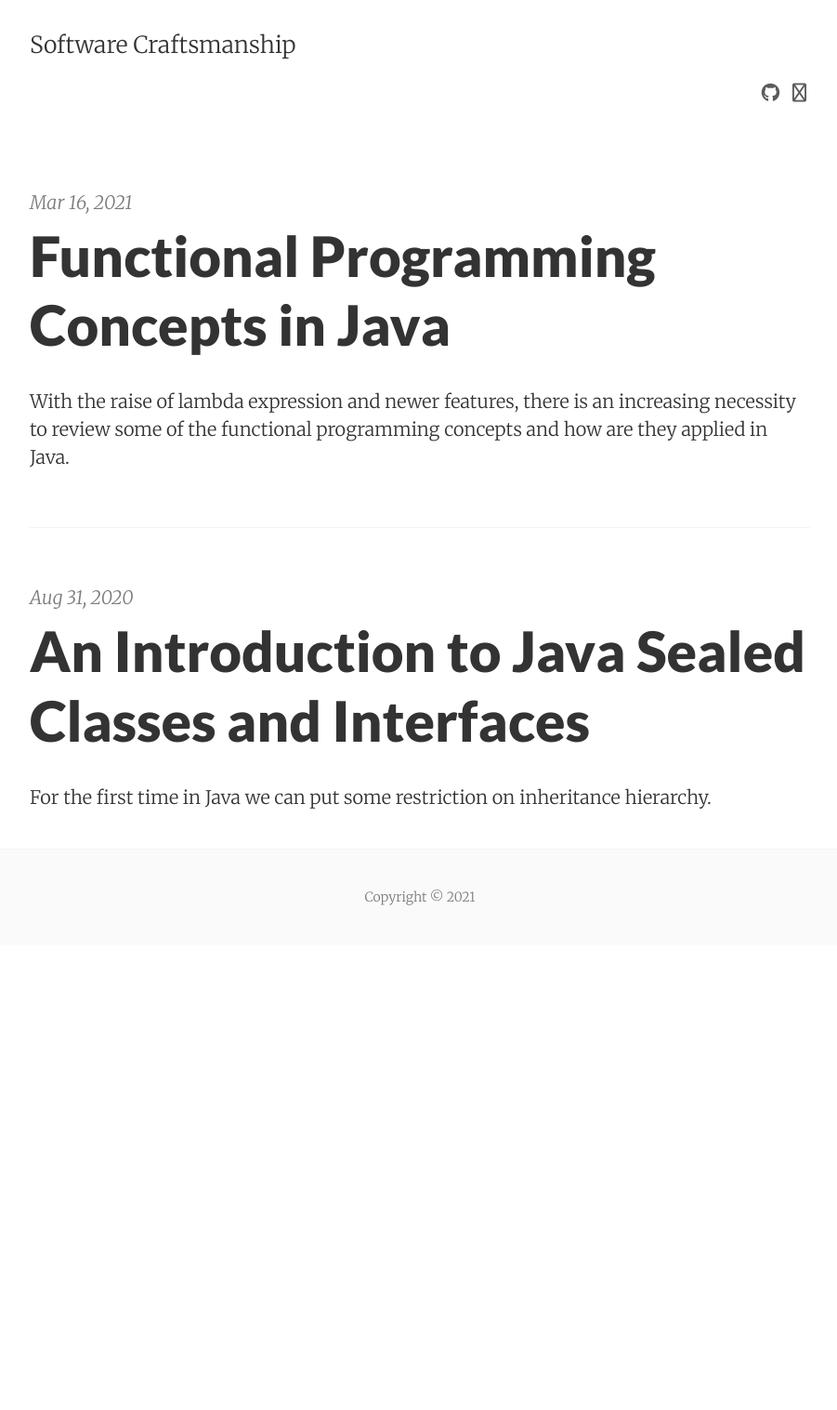
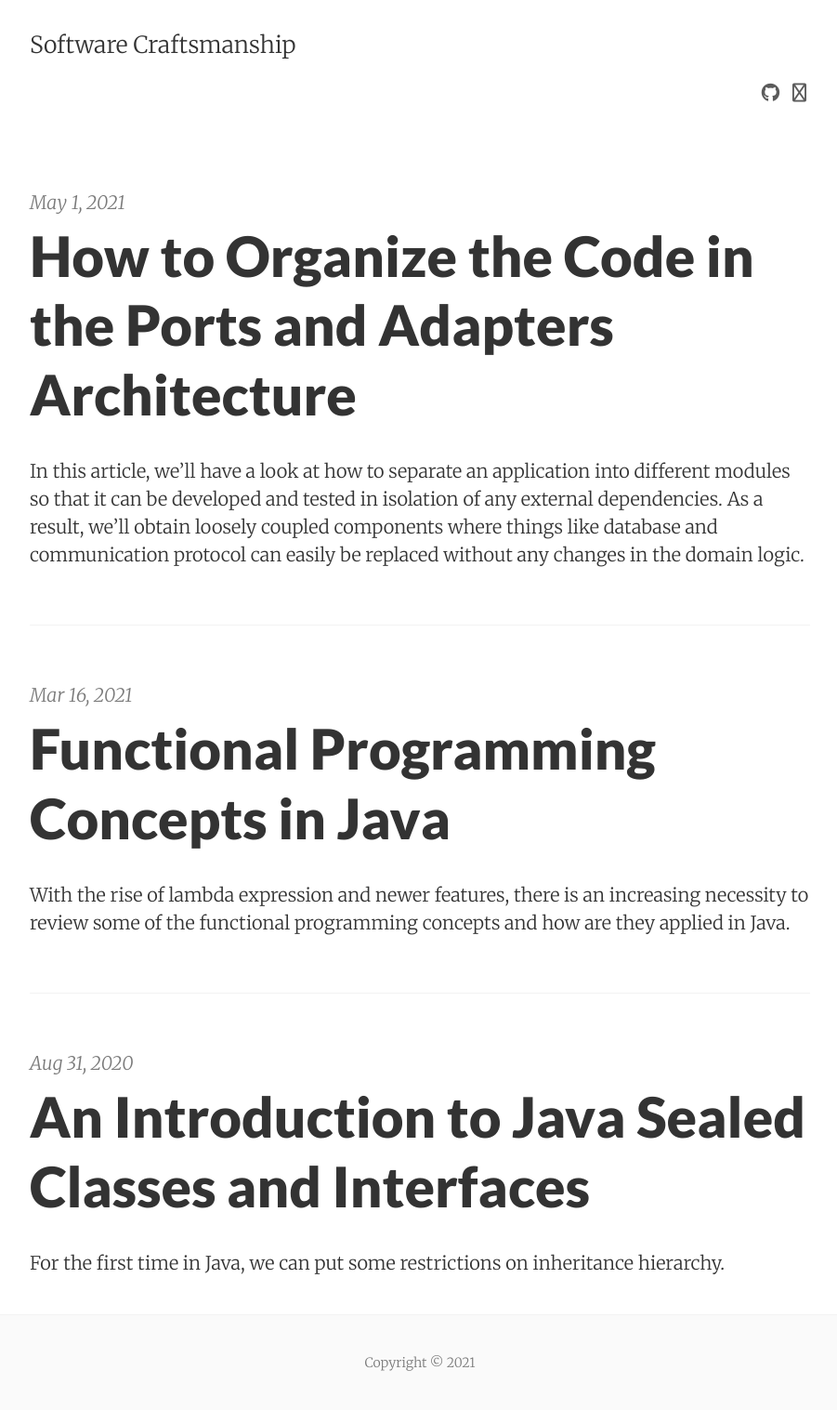
Before and after one commit to apulbere/apulbere.github.io, a Jekyll site: the page built from index.html, in a window 1280 px wide. Shown: the whole page at 93% size, without its empty margins (188-1089 px from the left). Built offline with Jekyll 4.4.1, drawn with Linux system fonts in a browser that asks for light colours; nearby versions of some CDN libraries; the list of posts is cut into pages by our own code; before the commit the page ends 1017 px from its top, so only the background shows below that.

Commit message:
ports and adapters article

````diff
--- a/_posts/2020-08-31-java-sealed-class.md
+++ b/_posts/2020-08-31-java-sealed-class.md
@@ -4,11 +4,11 @@ title: An Introduction to Java Sealed Classes and Interfaces
 tags: [jep-360, sealed class, sealed interface, java 15, preview feature]
 ---
 
-For the first time in Java we can put some restriction on inheritance hierarchy.
+For the first time in Java, we can put some restrictions on inheritance hierarchy.
 
 ### Sealed class syntax
 
-In order to have explicit control over the extensibility of a class we use identifier ```sealed``` and then ```permits``` to specify the set of classes allowed to extend:
+To have explicit control over the extensibility of a class we use identifier ```sealed``` and then ```permits``` to specify the set of classes allowed to extend:
 
 ```java
 
@@ -37,10 +37,10 @@ final class AfterReturningAdvice extends AfterAdvice {
 
 There are some basic rules to keep in mind:
 
-* subclasses are required to specify ```non-sealed``` if class can be extended further, ```final``` or ```sealed```
-* permited subclasses must directly extend the sealed class
+* subclasses are required to specify ```non-sealed``` if a class can be extended further, ```final``` or ```sealed```
+* permitted subclasses must directly extend the sealed class
 * ```permits``` is optional if classes are found in the same source file
-* permitted direct subclasses must reside in the same package if superclass is in unnamed module
+* permitted direct subclasses must reside in the same package if the superclass is in an unnamed module
 * permitted direct subclasses can reside in different packages only when we have a named module, meaning we declare a ```module-info.java``` with appropriate content
 
 ### Advantages of using sealed class or interface
@@ -64,7 +64,7 @@ String signal(TrafficLight trafficLight) {
 }
 ```
 
-The above code snippet when compiled throws the error message ```"switch expression does not cover all possible input values"```, because the values of ```TrafficLight``` are known beforehand and compiler detects that one case is not handled.
+The above code snippet when compiled throws the error message ```"switch expression does not cover all possible input values"```, because the values of ```TrafficLight``` are known beforehand and the compiler detects that one case is not handled.
 
 When it comes to inheritance and [pattern matching](https://cr.openjdk.java.net/~briangoetz/amber/pattern-match.html){:target="_blank"}, a feature which is due sometime in the next releases, we'll be able to get rid of traditional if-else chain and use a more elegant _switch expression_:
 
@@ -90,11 +90,11 @@ if (advice instanceof BeforeAdvice ba) {
 
 Next advantage is about __restricting the use of a superclass or interface__. Some people already struggled with [similar](https://stackoverflow.com/questions/451182/stopping-inheritance-without-using-final){:target="_blank"} problem in the past and came with rather wacky solutions (e.g. _Do not inherit, please_).
 
-It's especially useful when the API knows how to deal only with a set of predefined subclasses. Moreover, the developer doesn't have to do defensive programming, like we saw in previous example.
+It's especially useful when the API knows how to deal only with a set of predefined subclasses. Moreover, the developer doesn't have to do defensive programming, as we saw in the previous example.
 
 ### Restrictions
 
-If an interface is declared as sealed we cannot use it as lambda expression or create an anonymous class. Like `final`, `sealed` property and its list of permitted subtypes, are defined in the classfile so that it can be enforced at runtime:
+If an interface is declared as sealed we cannot use it as a lambda expression or create an anonymous class. Like `final`, `sealed` property and its list of permitted subtypes, are defined in the class file so that it can be enforced at runtime:
 
 ```java
 public sealed interface Period permits Hour, Day, Week, Month {
@@ -116,11 +116,11 @@ public sealed interface Period permits Hour, Day, Week, Month {
 }
 ```
 
-Also, be aware that you cannot mock a sealed type using Mockito framework (so far).
+Also, be aware that you cannot mock a sealed type using the Mockito framework (so far).
 
 ### Example
 
-Let's suppose we want to iterate over a list using the well known head-tail method. Of course it can be implemented in various ways, but for the sake of example we'll do it with the help of a sealed interface:
+Let's suppose we want to iterate over a list using the well-known head-tail method. Of course, it can be implemented in various ways, but for the sake of example we'll do it with the help of a sealed interface:
 
 ```java
 import java.util.List;
@@ -184,7 +184,7 @@ grapes
 
 ### Conclusion
 
-Without a doubt, starting with Java 15 we'll give more consideration to whatever a class should be open for extension or sealed upon creation. The decision relies on the purpose of the class, be it code reuse, modeling various types that exist in a domain or defending the integrity of an API.
+Without a doubt, starting with Java 15 we'll give more consideration to whatever a class should be open for extension or sealed upon creation. The decision relies on the purpose of the class, be it code reuse, modeling various types that exist in a domain, or defending the integrity of an API.
 
 #### Bibliography
 
--- a/_posts/2021-03-16-java-functional-programming-concepts.md
+++ b/_posts/2021-03-16-java-functional-programming-concepts.md
@@ -4,11 +4,11 @@ title: Functional Programming Concepts in Java
 tags: [java 16, functional programming]
 ---
 
-With the raise of lambda expression and newer features, there is an increasing necessity to review some of the functional programming concepts and how are they applied in Java.
+With the rise of lambda expression and newer features, there is an increasing necessity to review some of the functional programming concepts and how are they applied in Java.
 
 ### Currying
 
-Currying is the process of turning a function with multiple arguments into a function with less arguments. For example, we can turn an addition between three numbers into a single argument function:
+Currying is the process of turning a function with multiple arguments into a function with fewer arguments. For example, we can turn an addition between three numbers into a single argument function:
 
 ```java
 Function<Integer, Function<Integer, Function<Integer, Integer>>> abc = a -> b -> c -> a + b + c;
@@ -39,7 +39,7 @@ Function<String, String> buildSafeUrl() {
 }
 ```
 
-In previous example `buildUrl` is also called first order while `buildSafeUrl` - higher order function. The definition of later one says that it should have at least one function as argument or return a function. This opens a whole new world of possibilities, like **lazy evaluation**, code reuse and function composition.
+In the previous example, `buildUrl` is also called first-order while `buildSafeUrl` - higher-order function. The definition of later one says that it should have at least one function as an argument or return a function. This opens a whole new world of possibilities, like **lazy evaluation**, code reuse, and function composition.
 
 Let's imagine we have the following structure of records / classes:
 
@@ -69,9 +69,9 @@ String plugType = Optional.of(new Car(null))
 assert plugType == null;
 ```
 
-Spoiler alert, it's wrong to use `Optional`. The only valid usage of `Optional` is as return value in a method as confirmed by API note from JavaDoc. Not to mention that we didn't create disposable wrapper objects for null check before Java 8 and there is no reason whatsoever to do these days.
+Spoiler alert, it's wrong to use `Optional`. The only valid usage of `Optional` is as a return value in a method as confirmed by API note from JavaDoc. Not to mention that we didn't create disposable wrapper objects for null check before Java 8 and there is no reason whatsoever to do these days.
 
-We can solve this task by creating a null safe (higher order) function:
+We can solve this task by creating a null safe (higher-order) function:
 
 ```java
 interface NullSafeFunction<T, R> extends Function<T, R> {
--- /dev/null
+++ b/_posts/2021-05-01-ports-and-adapters.md
@@ -0,0 +1,130 @@
+---
+layout: post
+title: How to Organize the Code in the Ports and Adapters Architecture
+tags: [java, hexagonal architecture, maven modules]
+---
+
+In this article, we'll have a look at how to separate an application into different modules so that it can be developed and tested in isolation of any external dependencies. As a result, we'll obtain loosely coupled components where things like database and communication protocol can easily be replaced without any changes in the domain logic.
+
+First of all, let's introduce a user story so that the domain logic of the example will be clear from the start:
+
+<table>
+    <tbody>
+        <tr>
+            <td>
+                <b>User Story</b>
+                <br><br>
+                <i>As a</i> client of the bookshop
+                <br>
+                <i>I want</i> to be able to look up books by title
+                <br>
+                <i>So that</i> I can choose the one I like
+            </td>
+        </tr>
+        <tr>
+            <td>
+                <b>Acceptance Criteria</b>
+                <br><br>
+                <i>Given</i> a collection of books
+                <br>
+                <i>When</i> the user types a title
+                <br>
+                <i>Then</i> all books matching that title will be returned
+            </td>
+        </tr>
+    </tbody>
+</table>
+
+Is natural that the first module we create, _bookshop-domain_, is the one that holds domain DTOs and secondary ports (secondary, because the application itself triggers the calls to other systems).
+
+As per the bookshop example, we'll need one _record_ to hold all book's fields:
+
+```java
+public record Book(UUID id, String title, List<String> authors) {
+
+}
+```
+ And another record for search criteria:
+```java
+public record BookSearchCriteria(String title) {
+
+}
+```
+The secondary port _BookRepository_ is an interface that declares a method for obtaining all the shop's books:
+
+```java
+public interface BookRepository {
+
+    List<Book> findAll();
+
+}
+```
+Note that all the classes we just defined are not tied in any way to any framework's specific classes, interfaces, or annotations. For example, _Book_ is annotated neither with _javax.persistence_ nor with _Jackson_ annotations, although our application will persist data and expose REST endpoints.
+
+The second module, _bookshop-core_, as the previous one, is also part of domain logic. It will hold a service that does exactly what was asked from us in the user story:
+
+```java
+@AllArgsConstructor
+public class BookService {
+
+    private final BookRepository bookRepository;
+
+    public List<Book> findAll(BookSearchCriteria criteria) {
+        return bookRepository.findAll()
+                .stream()
+                .filter(matches(criteria))
+                .collect(toList());
+    }
+
+    private Predicate<Book> matches(BookSearchCriteria criteria) {
+        return book -> book.title()
+                .toLowerCase()
+                .contains(criteria.title().toLowerCase());
+    }
+}
+```
+_BookService_ can also be called _port_ in the hexagonal architecture as it is the class that exposes and implements the domain logic. Creating an interface first for the port it's not always necessary, especially if the interface and implementation reside in the same module.
+
+The next module we want to develop is _bookshop-inmem-persistence_ which will hold the following adapter:
+```java
+@AllArgsConstructor
+public class InMemBooksRepository implements BookRepository {
+
+    private final List<Book> books;
+
+    @Override
+    public List<Book> findAll() {
+        return List.copyOf(books);
+    }
+}
+```
+For the sake of simplicity, we did an in-memory implementation, but normally this module will hold all entities, JPA repositories or DAOs, and converters from entities to _bookshop-domain_ DTOs.
+
+Finally, the last module, _bookshop-rest_, exposes the endpoint and invokes the port to our domain logic:
+
+```java
+@RestController
+@AllArgsConstructor
+public class BooksController implements BooksApi {
+
+    private final BookService bookService;
+    private final DomainMapper domainMapper;
+
+    @Override
+    public ResponseEntity<List<Book>> listBooks(String title) {
+        var books = bookService.findAll(new BookSearchCriteria(title)).stream()
+                .map(domainMapper::map)
+                .collect(toList());
+
+        return ResponseEntity.ok(books);
+    }
+}
+```
+
+Notice that we convert the DTO returned by the service to another DTO, generated from an OpenAPI specification.
+
+### Conclusion
+
+We have seen examples of ports and adapters in hexagonal architecture, and how to properly organize the code in a decoupled fashion.
+
+Full code can be found [over on GitHub](https://github.com/apulbere/bookshop)
````
Also changed, not shown: other parts of _posts/2020-08-31-java-sealed-class.md (+1 -1 lines), other parts of _posts/2021-03-16-java-functional-programming-concepts.md (+1 -1 lines), README.md.
